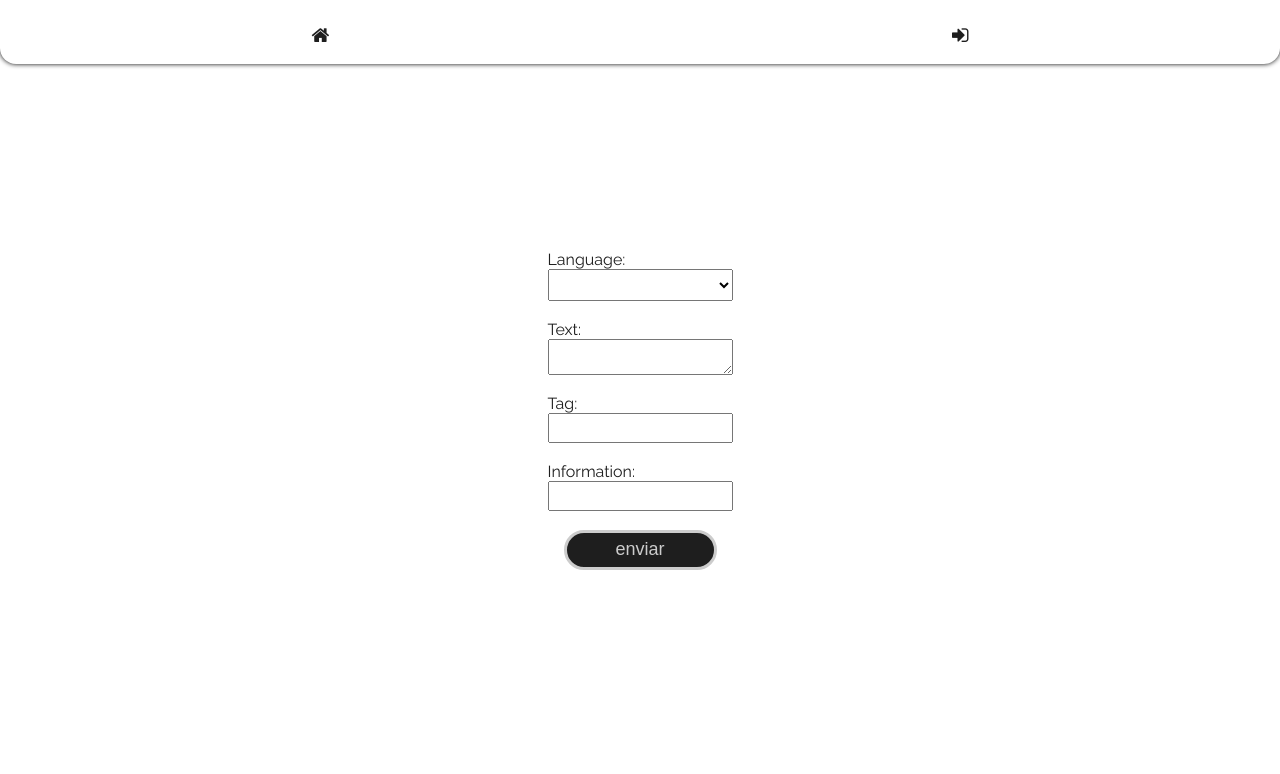
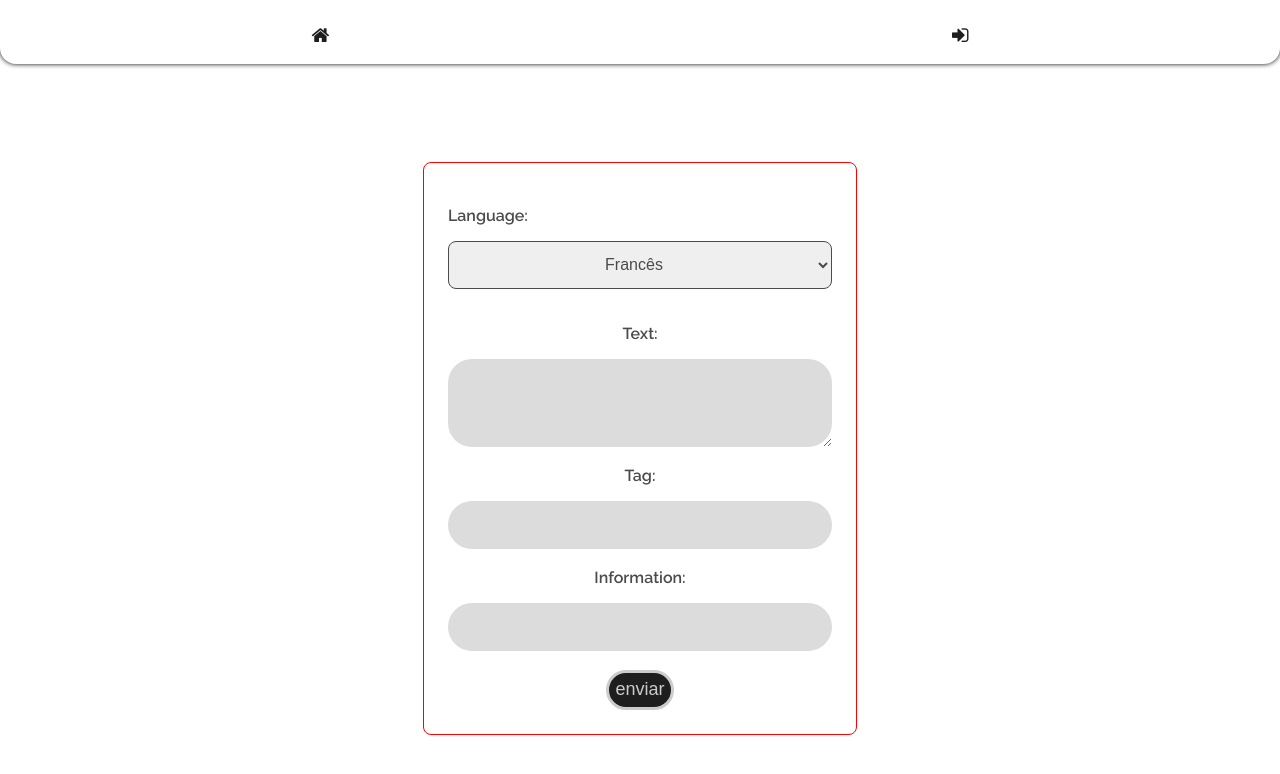
Before and after one commit to abraaovilanova/fala-meu-polvo-frontend, a React (Create React App) app: page /new-sentence in a window 1280 px wide. Shown: the top 774 px of the page. Built offline with nearby package versions, Linux system fonts and the light colour scheme.

Commit message:
correção na interface auth e newsentence

```diff
--- a/src/App.js
+++ b/src/App.js
@@ -17,7 +17,7 @@ function App() {
       <Navbar />
       <Routes>
         <Route path="/" element={<Home />} />
-        <Route path="/auth/signup" element={<Auth formType="signin"/>} />
+        <Route path="/auth/signup" element={<Auth formType="signup"/>} />
         <Route path="/auth/login" element={<Auth formType="login" />} />
         <Route path="/new-sentence" element={<NewSentence />} />
         <Route path="/comunidade" element={<h1>Aqui será a comunidade</h1>} />
--- a/src/components/Navbar/Navbar.css
+++ b/src/components/Navbar/Navbar.css
@@ -24,6 +24,7 @@
     color: rgb(30,30,30);
     text-decoration: none;
     font-size: larger;
+    cursor: pointer;
 }
 .navbar__item a:hover{
     text-decoration: underline;
--- a/src/components/Navbar/Navbar.jsx
+++ b/src/components/Navbar/Navbar.jsx
@@ -36,7 +36,6 @@ const Navbar = (props) => {
                 <li className="navbar__item">
                     {!user.isLoggedIn ?
                         <>
-                            {/* <Link to="/auth/signup"> sign up </Link> */}
                             <Link to="/auth/login"><i className="fa fa-sign-in" aria-hidden="true" /></Link>
                         </>
                         :
@@ -46,7 +45,6 @@ const Navbar = (props) => {
                     }
 
                 </li>
-                {/* <li className="navbar__item"><i className="fa fa-ellipsis-h" aria-hidden="true" /></li> */}
             </ul>
         </nav>
     )
--- /dev/null
+++ b/src/pages/Auth/Auth.css
@@ -0,0 +1,50 @@
+.auth-form{
+    width: 75%;
+    padding: 1.5rem;
+    border: 1px solid black;
+    border-radius: 0.5rem;
+
+    display: flex;
+    flex-direction: column;
+    justify-content: center;
+    align-items: center;
+}
+
+@media (min-width: 500px) {
+    .auth-form{
+        width: 30%;
+        margin-top: 2.5rem;
+    }
+
+}
+
+.auth-form__input-group{
+    box-sizing: border-box;
+    width: 100%;
+    margin-bottom: 1rem;
+    display: block;
+}
+
+.auth-form__title{
+    font-weight: 800;
+}
+
+.auth-form__input-title{
+    color: rgb(75,75,75);
+    font-weight: 600;
+}
+
+.auth-form__input{
+    margin-top: 1rem;
+    box-sizing: border-box;
+    display: flex;
+    align-items: center;
+    justify-content: center;
+    height: 3rem;
+    padding: 0.75rem;
+    background-color: rgb(220,220,220);
+    border: none;
+    border-radius: 1.5rem;
+    color: rgb(75,75,75);
+    font-size: 1.25rem;
+}
--- a/src/pages/Auth/Auth.jsx
+++ b/src/pages/Auth/Auth.jsx
@@ -7,6 +7,8 @@ import { connect } from 'react-redux'
 import { LoginAuthAction, SignUpAuthAction } from '../../redux/actions/authActions'
 
 import { useNavigate  } from 'react-router-dom'
+
+import './Auth.css'
 
 const Auth =  (props) => {
     const [userName, setUserName] = useState('')
@@ -19,15 +21,16 @@ const Auth =  (props) => {
 
     const { user } = props
 
-    const signinRender = props.formType === 'signin' ? (
-        <>
-            <label>Name</label>
+    const signupRender = props.formType === 'signup' ? (
+        <div className="auth-form__input-group">
+            <label className="auth-form__input-title">Nome</label>
             <input
                 type="text"
                 value={name}
                 onChange={(e)=>setName(e.target.value)}
+                className="auth-form__input"
             />
-        </>
+        </div>
     ) : ''
 
     async function handleSubmit(e){
@@ -43,7 +46,7 @@ const Auth =  (props) => {
             login(body, history)
         }
 
-        if(props.formType === 'signin'){
+        if(props.formType === 'signup'){
             signup(body,history)
 
         }
@@ -55,23 +58,36 @@ const Auth =  (props) => {
     }
 
     return (
-        <form onSubmit={(e)=>handleSubmit(e)}>
-            <p>Faça o {props.formType}</p>
-            {signinRender}
-            <label>User: </label>
+        <form
+            onSubmit={(e)=>handleSubmit(e)}
+            className="auth-form"
+        >
+            <p className="auth-form__title">Faça o seu {props.formType == 'signup' ? 'Cadastro' : props.formType}</p>
+
+            {signupRender}
+
+            <div className="auth-form__input-group">
+                <label className="auth-form__input-title">Usuário: </label>
                 <input
                     type="text"
                     value={userName}
                     onChange={(e)=>setUserName(e.target.value)}
+                    className="auth-form__input"
                 />
+            </div>
 
-            <label>Password: </label>
+            <div className="auth-form__input-group">
+                <label className="auth-form__input-title">Senha: </label>
                 <input
                     type="password"
                     value={password}
                     onChange={(e)=>setPassword(e.target.value)}
+                    className="auth-form__input"
                 />
+            </div>
+
             <br />
+
             {props.formType === 'login' ?
                 <>
                     Não tem uma conta? <Link to="/auth/signup">Cadastre-se</Link>
@@ -81,6 +97,9 @@ const Auth =  (props) => {
                     Já tenho uma conta,<Link to="/auth/login"> fazer login</Link>
                 </>
             }
+
+            <br />
+
             <input type="submit" value={`${props.formType}`} />
         </form>
     )
--- a/src/pages/NewSentence/NewSentence.css
+++ b/src/pages/NewSentence/NewSentence.css
@@ -1,13 +1,82 @@
-form{
+.add-sentence-form{
     display: flex;
+    justify-content: center;
+    align-items: center;
     flex-direction: column;
+
     color: rgb(30,30,30);
+
+    border: 1px solid red;
+    border-radius: 0.5rem;
+    padding: 1.5rem;
 }
 
-form input{
-    height: 1.5rem;
+@media (min-width: 500px) {
+    .add-sentence-form{
+        width: 30%;
+        margin-top: 8rem;
+        margin-bottom: 2rem;
+    }
+
 }
 
-form select{
-    height: 2rem;
+.add-sentence-form__text-display{
+    max-width: 400px;
+    overflow-wrap: break-word;
 }
+
+
+.add-sentence-form__input-group{
+    box-sizing: border-box;
+    width: 100%;
+    margin-bottom: 1rem;
+    display: block;
+}
+
+.add-sentence-form__input-title{
+    color: rgb(75,75,75);
+    font-weight: 600;
+}
+
+.add-sentence-form__input{
+    margin-top: 1rem;
+    box-sizing: border-box;
+    display: flex;
+    align-items: center;
+    justify-content: center;
+    height: 3rem;
+    padding: 0.75rem;
+    background-color: rgb(220,220,220);
+    border: none;
+    border-radius: 1.5rem;
+    color: rgb(75,75,75);
+    font-size: 1.25rem;
+    width: 100%;
+}
+
+.add-sentence-form__textarea{
+    margin-top: 1rem;
+    box-sizing: border-box;
+    display: flex;
+    align-items: center;
+    justify-content: center;
+    height: 5.5rem;
+    width: 100%;
+    padding: 0.75rem;
+    background-color: rgb(220,220,220);
+    border: none;
+    border-radius: 1.5rem;
+    color: rgb(75,75,75);
+    font-size: 1.25rem;
+}
+
+.add-sentence-form__select{
+    color: rgb(75,75,75);
+    border: 1px solid rgb(75,75,75);;
+    border-radius: 0.5rem;
+    width: 100%;
+    margin-top: 1rem;
+    height: 3rem;
+    font-size: 1rem;
+    text-align: center;
+}
--- a/src/pages/NewSentence/NewSentence.jsx
+++ b/src/pages/NewSentence/NewSentence.jsx
@@ -36,24 +36,42 @@ export default ()=>{
     }
 
     return(
-        <form onSubmit={handleSubimitForm}>
+        <form
+            className="add-sentence-form"
+            onSubmit={handleSubimitForm}
+        >
+            <div className="add-sentence-form__text-display">
                 { text && <div>{getTheHTMLMainText(text)}</div>}
+            </div>
+
             <br/>
+
             {showAlert && <div>Frase adicionada com sucesso!</div>}
-            <label htmlFor="flanguage">Language: </label>
+
+            <div className="add-sentence-form__input-group">
+                <label
+                    className="add-sentence-form__input-title"
+                    htmlFor="flanguage"
+                >
+                    Language:
+                </label>
                 <select
+                    className="add-sentence-form__select"
                     id="flanguage"
                     type="text"
                     value={language}
                     onChange={(e)=>setLanguage(e.target.value)}
                 >
-                <option></option>
-                <option value="french">French</option>
-                <option value="english">English</option>
+                    <option value="french">Francês</option>
+                    <option value="english">Inglês</option>
                 </select>
+            </div>
             <br />
-            <label htmlFor="ftext">Text: </label>
+            <label
+                className="add-sentence-form__input-title"
+                htmlFor="ftext">Text: </label>
             <textarea
+                className="add-sentence-form__textarea"
                 id="ftext"
                 type="text"
                 value={text}
@@ -61,8 +79,11 @@ export default ()=>{
             />
             <br />
 
-            <label htmlFor="ftag">Tag: </label>
+            <label
+                className="add-sentence-form__input-title"
+                htmlFor="ftag">Tag: </label>
             <input
+                className="add-sentence-form__input"
                 id="ftag"
                 type="text"
                 value={tag}
@@ -70,8 +91,11 @@ export default ()=>{
             />
             <br />
 
-            <label htmlFor="finformation">Information: </label>
+            <label
+                className="add-sentence-form__input-title"
+                htmlFor="finformation">Information: </label>
             <input
+                className="add-sentence-form__input"
                 id="finformation"
                 type="text"
                 value={information}
```
Lines whose indentation alone changed are shown as unchanged.
